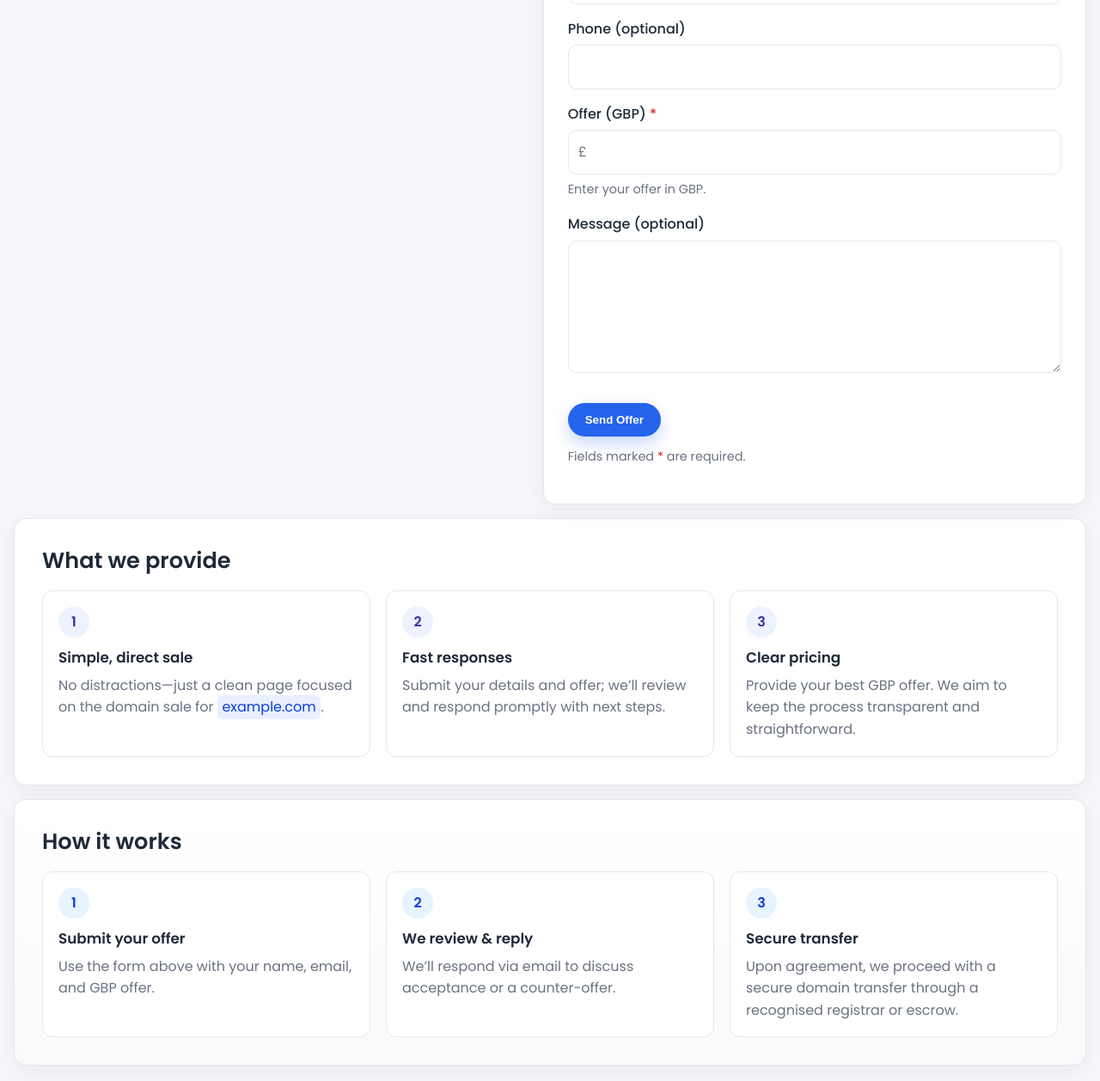
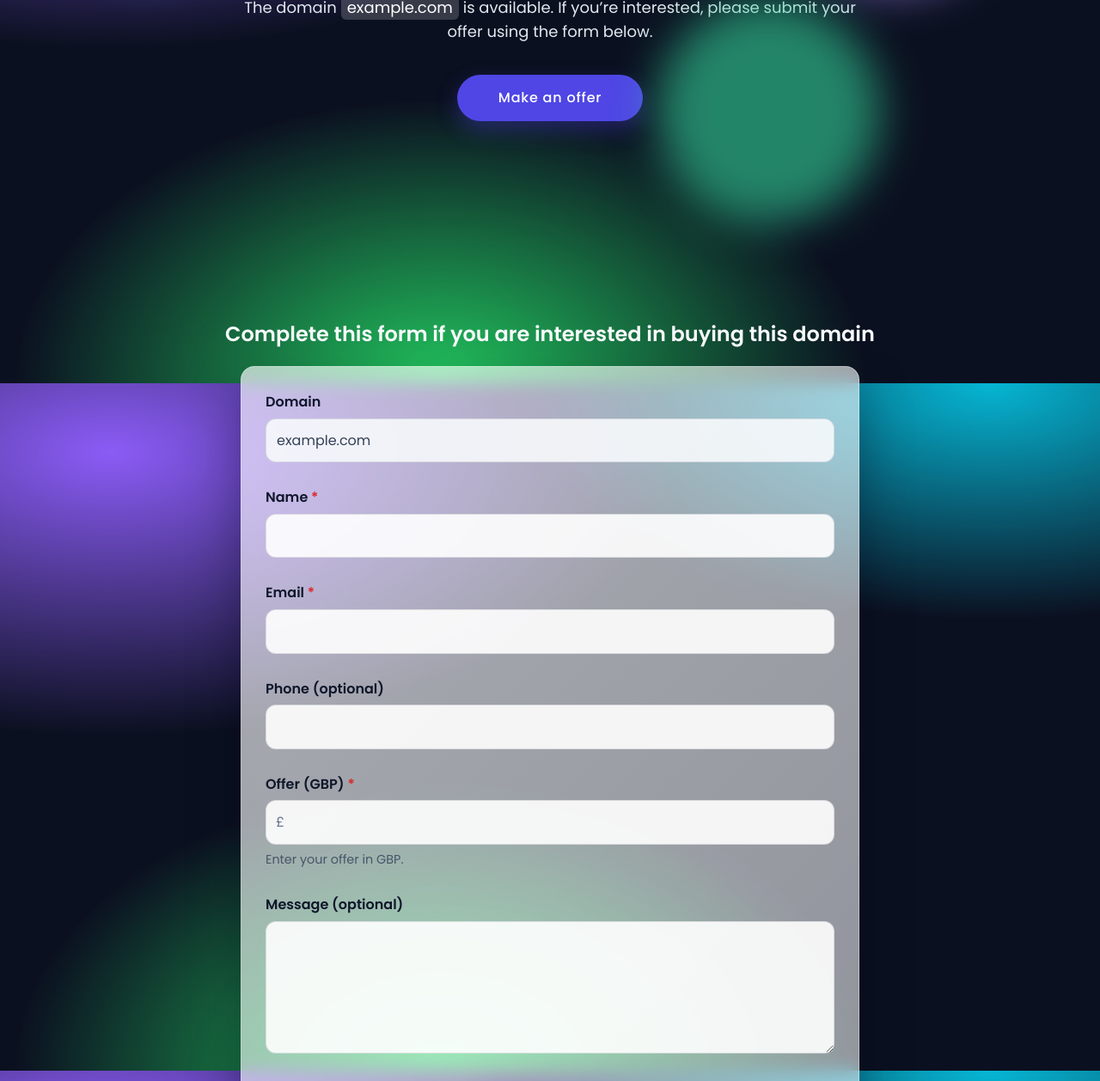
Before and after one commit to talhah-dev/fiverr_domain, a plain HTML site: page index.html in a window 1280 px wide. Shown: the part 354-1612 px from the top of the page at 86% size. Drawn offline with Linux system fonts and the light colour scheme.

Commit message:
In progress

```diff
--- a/index.html
+++ b/index.html
@@ -1,5 +1,6 @@
 <!doctype html>
 <html lang="en-GB">
+
 <head>
   <meta charset="utf-8" />
   <meta name="viewport" content="width=device-width, initial-scale=1" />
@@ -7,26 +8,35 @@
   <meta name="description" content="This domain is for sale. Complete the form to make an offer." />
   <link rel="stylesheet" href="/style.css" />
 </head>
+
 <body>
-  <main class="wrapper">
-    <!-- Hero / two-column -->
-    <div class="layout">
-      <!-- Left side: heading + paragraph -->
-      <section class="intro">
-        <h1 class="page-title">This domain is for sale</h1>
-        <p class="lead">
+  <main>
+    <!-- Section 1: HERO -->
+    <section class="hero" aria-labelledby="hero-title">
+      <!-- Decorative shapes -->
+      <span class="decor decor-1" aria-hidden="true"></span>
+      <span class="decor decor-2" aria-hidden="true"></span>
+      <span class="decor decor-3" aria-hidden="true"></span>
+
+      <div class="container hero-inner">
+        <h1 id="hero-title" class="hero-title">This domain is for sale</h1>
+        <p class="hero-sub">
           The domain <mark class="highlight-domain">example.com</mark> is available.
-          If you’re interested, please submit your offer using the form.
-          <br><br>
-          <strong>Complete this form if you are interested in buying this domain.</strong>
+          If you’re interested, please submit your offer using the form below.
         </p>
+        <a class="btn-primary" href="#offer-form">Make an offer</a>
+      </div>
     </section>
 
-      <!-- Right side: form -->
-      <section class="card" aria-labelledby="form-title">
-        <h2 id="form-title" class="visually-hidden">Make an offer</h2>
+    <!-- Section 2: FORM (centered) -->
+    <section class="form-wrap" aria-labelledby="form-heading">
+      <div class="container">
+        <h2 id="form-heading" class="section-heading">Complete this form if you are interested in buying this domain
+        </h2>
+
+        <div class="card glass">
           <!-- Replace action="" with your endpoint later (e.g., submit.php) -->
-        <form class="offer-form" action="" method="post">
+          <form id="offer-form" class="offer-form" action="" method="post">
             <div class="field">
               <label for="domain">Domain</label>
               <input id="domain" name="domain" type="text" value="example.com" readonly aria-readonly="true" />
@@ -51,7 +61,8 @@
               <label for="offer">Offer (GBP) <span class="req" aria-hidden="true">*</span></label>
               <div class="currency-input">
                 <span class="currency" aria-hidden="true">£</span>
-              <input id="offer" name="offer" type="number" inputmode="decimal" min="0" step="0.01" required aria-describedby="offer-hint" />
+                <input id="offer" name="offer" type="number" inputmode="decimal" min="0" step="0.01" required
+                  aria-describedby="offer-hint" />
               </div>
               <small id="offer-hint" class="hint">Enter your offer in GBP.</small>
             </div>
@@ -62,59 +73,15 @@
             </div>
 
             <div class="actions">
-            <button type="submit">Send Offer</button>
+              <button type="submit" class="btn-primary">Send Offer</button>
             </div>
 
             <p class="smallprint">Fields marked <span class="req">*</span> are required.</p>
           </form>
-      </section>
         </div>
-
-    <!-- Section 1: What we provide -->
-    <section class="section" aria-labelledby="provide-title">
-      <h2 id="provide-title" class="section-title">What we provide</h2>
-      <div class="grid three">
-        <article class="info-card">
-          <div class="badge">1</div>
-          <h3 class="info-title">Simple, direct sale</h3>
-          <p class="info-text">No distractions—just a clean page focused on the domain sale for <mark class="highlight-domain">example.com</mark>.</p>
-        </article>
-
-        <article class="info-card">
-          <div class="badge">2</div>
-          <h3 class="info-title">Fast responses</h3>
-          <p class="info-text">Submit your details and offer; we’ll review and respond promptly with next steps.</p>
-        </article>
-
-        <article class="info-card">
-          <div class="badge">3</div>
-          <h3 class="info-title">Clear pricing</h3>
-          <p class="info-text">Provide your best GBP offer. We aim to keep the process transparent and straightforward.</p>
-        </article>
-      </div>
-    </section>
-
-    <!-- Section 2: How it works -->
-    <section class="section muted-section" aria-labelledby="how-title">
-      <h2 id="how-title" class="section-title">How it works</h2>
-      <div class="grid steps">
-        <article class="step-card">
-          <div class="step-num">1</div>
-          <h3 class="info-title">Submit your offer</h3>
-          <p class="info-text">Use the form above with your name, email, and GBP offer.</p>
-        </article>
-        <article class="step-card">
-          <div class="step-num">2</div>
-          <h3 class="info-title">We review & reply</h3>
-          <p class="info-text">We’ll respond via email to discuss acceptance or a counter-offer.</p>
-        </article>
-        <article class="step-card">
-          <div class="step-num">3</div>
-          <h3 class="info-title">Secure transfer</h3>
-          <p class="info-text">Upon agreement, we proceed with a secure domain transfer through a recognised registrar or escrow.</p>
-        </article>
       </div>
     </section>
   </main>
 </body>
+
 </html>
--- a/style.css
+++ b/style.css
@@ -1,107 +1,166 @@
 @import url('https://fonts.googleapis.com/css2?family=Poppins:wght@400;500;600&display=swap');
 
 :root{
-  --bg:#f7f7fb;
+  /* Base palette */
+  --text:#0f172a;
+  --muted:#64748b;
   --card:#ffffff;
-  --text:#1f2937;
-  --muted:#6b7280;
-  --accent:#2563eb;
+  --border:rgba(15, 23, 42, 0.08);
+  --shadow:0 10px 30px rgba(2, 6, 23, 0.08);
+
+  /* Accent + gradients */
+  --accent:#4f46e5;
   --accent-contrast:#ffffff;
-  --border:#e5e7eb;
-  --shadow:0 6px 24px rgba(0,0,0,.06);
-  --radius:14px;
-  --space:16px;
-  --space-lg:28px;
-  --maxw:1280px;
+  --grad-1: radial-gradient(1200px 600px at 10% 10%, #8b5cf6 0%, transparent 55%),
+            radial-gradient(1000px 500px at 90% 0%, #06b6d4 0%, transparent 55%),
+            radial-gradient(900px 600px at 40% 100%, #22c55e 0%, transparent 55%);
+  --grad-2: linear-gradient(135deg, rgba(255,255,255,.66), rgba(255,255,255,.55));
+
+  /* Layout */
+  --maxw: 1100px;
+  --space: 16px;
+  --space-lg: 28px;
+  --radius: 16px;
 }
 
 *{box-sizing:border-box}
+html,body{margin:0;padding:0}
+html{scroll-behavior:smooth}
 
-html,body{margin:0;padding:0}
 body{
-  font-family:"Poppins",system-ui,-apple-system,BlinkMacSystemFont,"Segoe UI",Roboto,"Helvetica Neue",Arial,sans-serif;
+  font-family:"Poppins", system-ui, -apple-system, "Segoe UI", Roboto, "Helvetica Neue", Arial, sans-serif;
   color:var(--text);
-  background:var(--bg);
+  background: #0b1020; /* deep base */
   line-height:1.6;
+  /* site-wide gradient background */
+  background-image: var(--grad-1);
+  background-attachment: fixed;
+  background-repeat: no-repeat;
+  background-size: cover;
 }
 
-.wrapper{
+.container{
   width:100%;
   max-width:var(--maxw);
   margin:0 auto;
-  padding:3rem var(--space);
+  padding: 0 var(--space);
 }
 
-/* Two-column layout (responsive) */
-.layout{
-  display:flex;
-  gap:32px;
-  align-items:start;
+/* ------------------ HERO ------------------ */
+.hero{
+  position:relative;
+  padding: clamp(64px, 10vw, 120px) 0;
+  display:grid;
+  place-items:center;
+  text-align:center;
 }
 
-/* Left section */
-.intro{
-  flex:1 1 48%;
-  display:flex;
-  flex-direction:column;
-  justify-content:center;
-  padding:var(--space-lg);
-  position:sticky;
-  top:0;
+.hero-inner{
+  width:min(800px, 100%);
+  padding: clamp(16px, 3vw, 32px);
 }
 
-.page-title{
-  margin:0 0 10px;
-  font-size:clamp(2rem,3.2vw,3.5rem);
-  line-height:1.2;
-  padding-bottom:1rem;
+.hero-title{
+  margin:0 0 20px;
   font-weight:600;
+  font-size: clamp(2rem, 6vw, 7rem);
+  line-height:1.15;
+  text-transform:uppercase;
+  letter-spacing:.2px;
+  color:#fff;
 }
 
-.lead{
-  margin:0;
-  color:var(--muted);
-  font-size:1.05rem;
+.hero-sub{
+  margin:0 0 35px;
+  color: #e2e8f0;
+  font-size: clamp(1rem, 2.2vw, 1.125rem);
 }
 
+.btn-primary{
+  display:inline-block;
+  padding: 14px 3rem;
+  border-radius: 999px;
+  background: var(--accent);
+  color: var(--accent-contrast);
+  font-weight:500;
+  letter-spacing: 0.05rem;
+  text-decoration:none;
+  box-shadow: 0 10px 24px rgba(79,70,229,.35);
+  transition: transform .06s ease, opacity .15s ease;
+}
+.btn-primary:hover{ opacity:.95 }
+.btn-primary:active{ transform: translateY(1px) }
+
 mark.highlight-domain{
-  background:#e8f0ff;
-  color:#0b3dd9;
-  padding:0.15em 0.35em;
-  border-radius:6px;
+  background: rgba(255,255,255,.18);
+  color:#fff;
+  padding: 0.15em 0.4em;
+  border-radius: 6px;
 }
 
-/* Right section (form card) */
-.card{
-  flex:1 1 52%;
-  background:var(--card);
-  border:1px solid var(--border);
-  border-radius:var(--radius);
-  padding:var(--space-lg);
-  box-shadow:var(--shadow);
+/* Decorative absolute shapes */
+.decor{
+  position:absolute;
+  border-radius:50%;
+  filter: blur(26px);
+  opacity:.6;
+}
+.decor-1{ width:220px; height:220px; left:5%; top:15%; background: #60a5fa; }
+.decor-2{ width:280px; height:280px; right:8%; top:10%; background: #a78bfa; }
+.decor-3{ width:260px; height:260px; right:20%; bottom:5%; background: #34d399; }
+
+/* ------------------ FORM SECTION ------------------ */
+.form-wrap{
+  padding: clamp(40px, 6vw, 80px) 0;
 }
 
-.visually-hidden{
-  position:absolute !important;
-  height:1px; width:1px;
-  overflow:hidden; clip:rect(1px,1px,1px,1px);
-  white-space:nowrap; border:0; padding:0; margin:-1px;
+.section-heading{
+  text-align:center;
+  margin: 0 0 18px;
+  color:#f8fafc;
+  font-weight:600;
+  font-size: clamp(1.25rem, 2.5vw, 1.5rem);
 }
 
-.offer-form{display:block}
-.field{margin-bottom:var(--space)}
+.card{
+  background: var(--card);
+  border: 1px solid var(--border);
+  border-radius: var(--radius);
+  box-shadow: var(--shadow);
+}
+
+/* Glass effect */
+.glass{
+  margin: 0 auto;
+  width: min(720px, 100%);
+  background: var(--grad-2);
+  border: 1px solid rgba(255,255,255,.35);
+  box-shadow: 0 30px 60px rgba(2,6,23,.35);
+  /* graceful glass blur (fallbacks handled) */
+  -webkit-backdrop-filter: blur(10px) saturate(120%);
+          backdrop-filter: blur(10px) saturate(120%);
+}
+
+/* Form body */
+.offer-form{
+  display:block;
+  padding: clamp(16px, 3vw, 28px);
+}
+
+.field{ margin-bottom: var(--space-lg); }
 
 label{
   display:inline-block;
   margin-bottom:6px;
-  font-weight:500;
+  font-weight:600;
+  color:#0f172a;
 }
 
-.req{color:#dc2626}
+.req{ color:#dc2626; }
 
 .hint{
   display:block;
-  color:var(--muted);
+  color:#475569;
   margin-top:6px;
   font-size:.9rem;
 }
@@ -112,156 +171,64 @@ input[type="tel"],
 input[type="number"],
 textarea{
   width:100%;
-  padding:12px 12px;
-  border:1px solid var(--border);
-  border-radius:10px;
-  background:#fff;
-  font:inherit;
-  color:var(--text);
-  transition:border-color .15s ease, box-shadow .15s ease;
+  padding: 12px 12px;
+  border: 1px solid rgba(15, 23, 42, 0.12);
+  border-radius: 12px;
+  background: rgba(255,255,255,.9);
+  font: inherit;
+  color: var(--text);
+  transition: border-color .15s ease, box-shadow .15s ease, background-color .15s ease;
 }
 
-textarea{resize:vertical}
+textarea{ resize: vertical; }
 
 input[readonly]{
-  background:#f9fafb;
-  color:#4b5563;
+  background: rgba(248,250,252,.9);
+  color:#334155;
 }
 
-input:focus,textarea:focus{
-  outline:none;
-  border-color:var(--accent);
-  box-shadow:0 0 0 3px rgba(37,99,235,.15);
+input:focus, textarea:focus{
+  outline: none;
+  border-color: #6366f1;
+  box-shadow: 0 0 0 3px rgba(99,102,241,.2);
+  background: #fff;
 }
 
 /* Currency prefix */
-.currency-input{position:relative}
+.currency-input{ position:relative }
 .currency-input .currency{
   position:absolute;
-  left:12px;
-  top:50%;
-  transform:translateY(-50%);
+  left:12px; top:50%;
+  transform: translateY(-50%);
   pointer-events:none;
-  color:var(--muted);
+  color:#64748b;
 }
 .currency-input input[type="number"]{
-  padding-left:28px; /* space for £ */
+  padding-left: 28px; /* space for £ */
   -moz-appearance:textfield;
 }
-/* Hide WebKit spinners */
+/* Hide WebKit number spinners */
 input[type="number"]::-webkit-outer-spin-button,
 input[type="number"]::-webkit-inner-spin-button{
-  -webkit-appearance:none;
-  margin:0;
+  -webkit-appearance:none; margin:0;
 }
 
-.actions{margin-top:var(--space-lg)}
-button[type="submit"]{
-  appearance:none;
-  border:none;
-  border-radius:999px;
-  padding:12px 20px;
-  background:var(--accent);
-  color:var(--accent-contrast);
-  font-weight:600;
-  cursor:pointer;
-  box-shadow:0 8px 18px rgba(37,99,235,.25);
-  transition:transform .06s ease, box-shadow .15s ease, opacity .15s ease;
-}
-button[type="submit"]:hover{opacity:.95}
-button[type="submit"]:active{transform:translateY(1px)}
+.actions{ margin-top: var(--space-lg); text-align:center; }
 
 .smallprint{
-  margin-top:12px;
-  color:var(--muted);
+  margin-top: 10px;
+  color:#475569;
   font-size:.9rem;
+  text-align:center;
 }
 
-/* ---------- Extra sections ---------- */
-.section{
-  margin-top:1rem;
-  padding:32px;
-  background:#fff;
-  border:1px solid var(--border);
-  border-radius:var(--radius);
-  box-shadow:var(--shadow);
+/* ------------------ Responsiveness ------------------ */
+@media (max-width: 640px){
+  .hero{ padding: 64px 0; }
+  .decor-1, .decor-2, .decor-3{ filter: blur(22px); opacity:.5; }
 }
 
-.section-title{
-  margin:0 0 18px;
-  font-size:clamp(1.3rem,2.2vw,1.6rem);
-  line-height:1.3;
+/* Reduced motion accessibility */
+@media (prefers-reduced-motion: reduce){
+  *{ transition:none !important }
 }
-
-.grid{
-  display:grid;
-  gap:18px;
-}
-
-.grid.three{
-  grid-template-columns:repeat(3, minmax(0,1fr));
-}
-
-.info-card,
-.step-card{
-  background:var(--card);
-  border:1px solid var(--border);
-  border-radius:12px;
-  padding:18px;
-}
-
-.info-title{
-  margin:0 0 6px;
-  font-size:1.05rem;
-  font-weight:600;
-}
-
-.info-text{
-  margin:0;
-  color:var(--muted);
-}
-
-.badge{
-  width:36px; height:36px;
-  border-radius:50%;
-  display:inline-flex; align-items:center; justify-content:center;
-  background:#eef2ff;
-  color:#3730a3;
-  font-weight:600;
-  margin-bottom:10px;
-}
-
-.muted-section{
-  background:linear-gradient(0deg, #f9fafb, #ffffff);
-}
-
-.grid.steps{
-  grid-template-columns:repeat(3, minmax(0,1fr));
-}
-
-.step-num{
-  width:36px; height:36px;
-  border-radius:50%;
-  display:inline-flex; align-items:center; justify-content:center;
-  background:#e7f3ff;
-  color:#0b3dd9;
-  font-weight:600;
-  margin-bottom:10px;
-}
-
-/* ---------- Responsive ---------- */
-@media (max-width: 1060px){
-  .grid.three,
-  .grid.steps{ grid-template-columns:repeat(2, minmax(0,1fr)); }
-}
-
-@media (max-width: 880px){
-  .layout{flex-direction:column}
-  .intro{padding:0; position:static;}
-  .grid.three,
-  .grid.steps{ grid-template-columns:1fr; }
-}
-
-@media (prefers-reduced-motion: reduce){
-  *{transition:none !important}
-}
```
Lines whose indentation alone changed are shown as unchanged.
